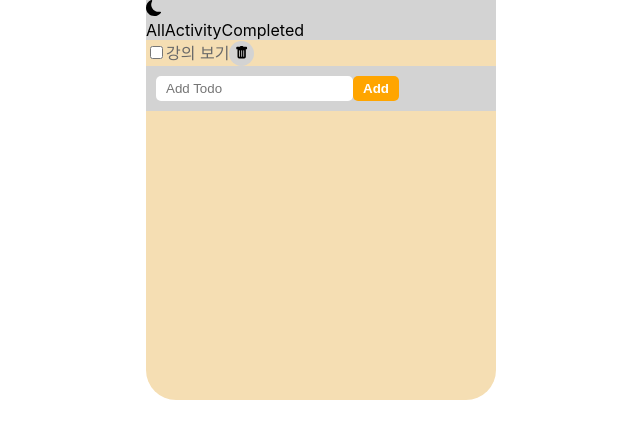
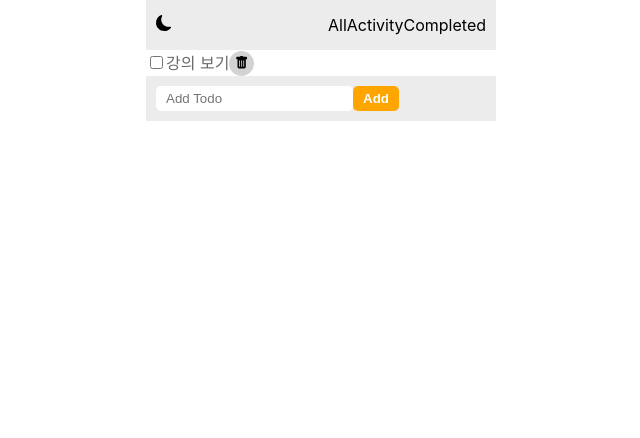
Before and after one commit to samweol/dreamcoding-todo, a React (Create React App) app: page / in a window 1280 px wide. Shown: the top 438 px of the page, without its empty margins (319-959 px from the left). Built offline with nearby package versions, Linux system fonts and the light colour scheme.

Commit message:
Style: 스타일링

```diff
--- a/src/styles/Add.module.css
+++ b/src/styles/Add.module.css
@@ -14,6 +14,6 @@
 }
 
 .addContainer {
-  background-color: lightgray;
+  background-color: rgb(236, 236, 236);
   padding: 10px 10px;
 }
--- a/src/styles/Container.module.css
+++ b/src/styles/Container.module.css
@@ -1,5 +1,5 @@
 .lightContainer {
-  background-color: wheat;
+  background-color: white;
   width: 350px;
   min-height: 400px;
   border-radius: 30px;
--- a/src/styles/Header.module.css
+++ b/src/styles/Header.module.css
@@ -1,9 +1,21 @@
 .header {
-  flex: auto;
-  flex-direction: row;
-  background-color: lightgray;
+  display: flex;
+  justify-content: space-between;
+  background-color: rgb(236, 236, 236);
+  padding: 15px 10px;
 }
 .mode {
 }
 .filter {
+  display: flex;
 }
+
+.title {
+  color: orange;
+  margin: 0 5px;
+}
+
+.selected {
+  border-bottom: 2px solid rgb(122, 122, 122);
+  margin-top: 3px;
+}
```
